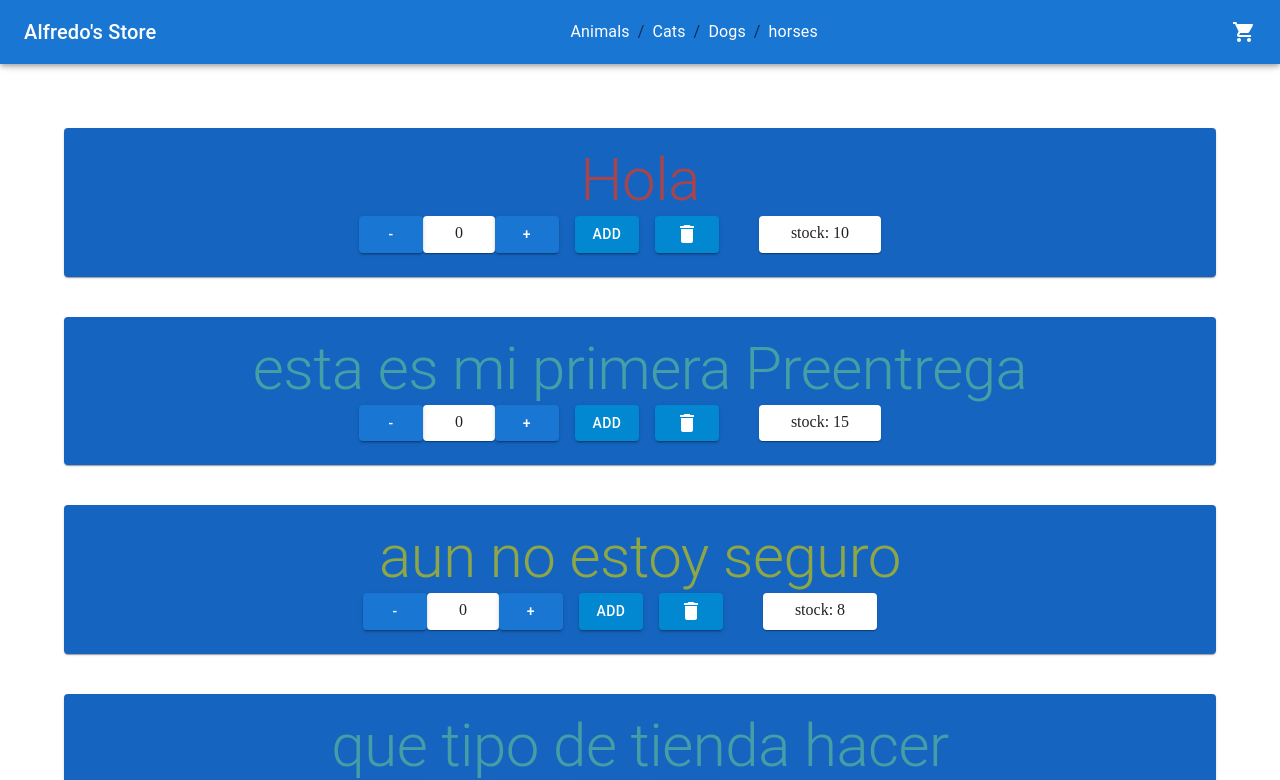
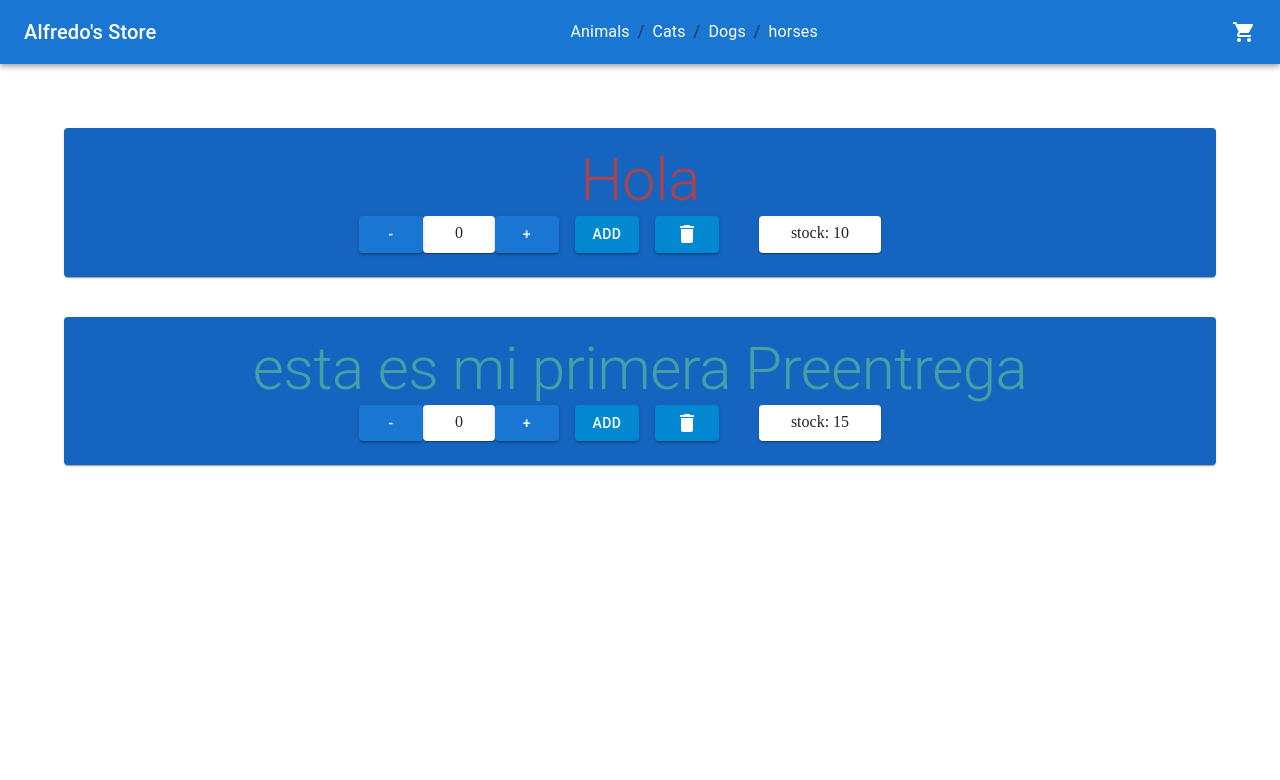
Before and after one commit to AlfredoMc95/PreEntrega1AlfredoMartinez, a React (Vite) app: page / in a window 1280 px wide. Shown: the top 780 px of the page. Built offline with nearby package versions, Linux system fonts and the light colour scheme.

Commit message:
deesplegar producto cada 2 segunndos

```diff
--- a/public/json/jsonTest.json
+++ b/public/json/jsonTest.json
@@ -1,10 +1,10 @@
 [
-    {"text":"Hola","color":"#a6454e","stock":10,"id":0},
-    {"text":"esta es mi primera Preentrega","color":"#45a0a6","stock":15,"id":1},
-    {"text":"aun no estoy seguro","color":"#8ea645","stock":8,"id":2},
-    {"text":"que tipo de tienda hacer","color":"#459da6","stock":5,"id":3},
-    {"text":"depronto libros o","color":"#8c45a6","stock":4,"id":4},
-    {"text":"usar la API de pokemon para verder estos.","color":"#a6457d","stock":21,"id":5},
-    {"text":"Saludos, solo quiero testear que el navbar","color":"#c67db3","stock":16,"id":6},
-    {"text":"sea sticky y los colores.","color":"#7dc6b9","stock":8,"id":7}
+    {"text":"Hola","color":"#a6454e","stock":10},
+    {"text":"esta es mi primera Preentrega","color":"#45a0a6","stock":15},
+    {"text":"aun no estoy seguro","color":"#8ea645","stock":8},
+    {"text":"que tipo de tienda hacer","color":"#459da6","stock":5},
+    {"text":"depronto libros o","color":"#8c45a6","stock":4},
+    {"text":"usar la API de pokemon para verder estos.","color":"#a6457d","stock":21},
+    {"text":"Saludos, solo quiero testear que el navbar","color":"#c67db3","stock":16},
+    {"text":"sea sticky y los colores.","color":"#7dc6b9","stock":8}
 ]
--- a/src/components/itemListContainer/ItemListContainer.jsx
+++ b/src/components/itemListContainer/ItemListContainer.jsx
@@ -6,6 +6,7 @@ import { linkProducts } from "../url/urls";
 const itemListContainer = ({ setCount, countCart }) => {
   const [mesage, setMesage] = useState([]);
   const [cartItems, setCartItems] = useState([]);
+  const [indexCard, setIndexCard] = useState(0);
 
   const fetchData = () => {
     fetch(linkProducts)
@@ -31,24 +32,35 @@ const itemListContainer = ({ setCount, countCart }) => {
     console.log(cartItems);
   }, [cartItems, setCount]);
 
+  useEffect(() => {
+    let counter = indexCard;
+    const interval = setInterval(() => {
+      if (counter >= mesage.length) {
+        clearInterval(interval);
+      } else {
+        setIndexCard((indexCard) => indexCard + 1);
+        counter++;
+      }
+    }, 2000);
+    return () => clearInterval(interval);
+  }, [mesage]);
+
+  let cardDraftList = mesage.slice(0, indexCard).map((mesages, index) => {
     return (
-    <Container sx={{ py: 10 }}>
-      {mesage.map((mesages) => {
-        return (
-          <div key={mesages.id}>
+      <div key={index}>
         <Card
           greeeting={mesages.text}
           color={mesages.color}
+          stock={mesages.stock}
           setCount={setCount}
-              stock={mesages.stock}
           countCart={countCart}
           addToCart={addToCart}
         />
       </div>
     );
-      })}
-    </Container>
-  );
+  });
+
+  return <Container sx={{ py: 10 }}>{cardDraftList}</Container>;
 };
 
 export default itemListContainer;
```
Lines whose indentation alone changed are shown as unchanged.
